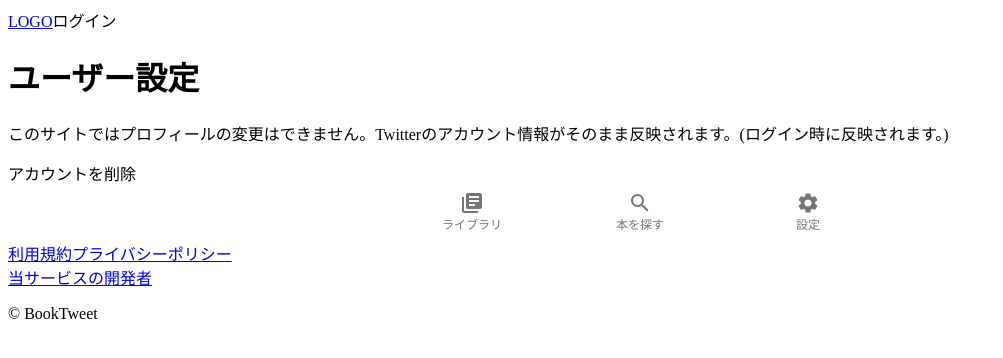
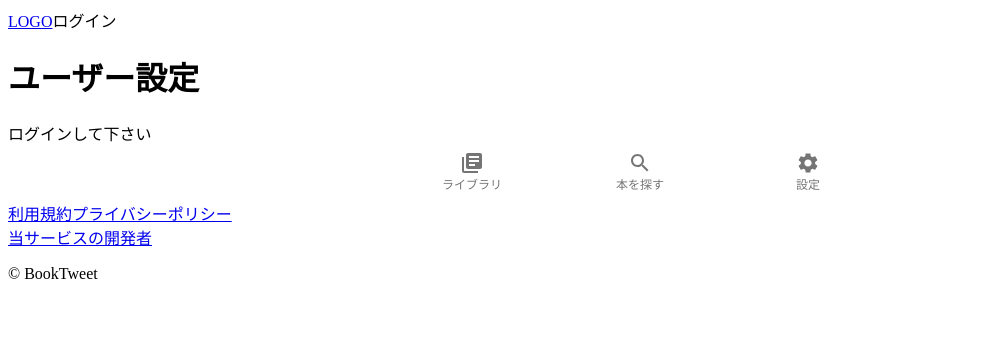
Before and after one commit to welove-t/book-tweet, a Next.js app: page /settings in a window 1280 px wide. Shown: the top 358 px of the page, without its empty margins (0-1003 px from the left). Built offline with nearby package versions, Linux system fonts and the light colour scheme; no server answers.

Commit message:
💄 ユーザーがいない場合の対応

```diff
--- a/pages/settings.tsx
+++ b/pages/settings.tsx
@@ -15,9 +15,6 @@ const Settings = () => {
   const [isOpen, setIsOpen] = useState(false);
   const closeModal = () => {
     setIsOpen(false);
-  };
-  const openModal = () => {
-    setIsOpen(true);
   };
   // アカウント削除
   const deleteUser = () => {
@@ -42,9 +39,9 @@ const Settings = () => {
       <div className="container">
         <h1 className="pt-4 text-center font-bold text-xl">ユーザー設定</h1>
 
+        {user ? (
+          <>
             <div className="pt-8 flex flex-col items-center space-y-4">
-          {user && (
-            <>
               <div className="">
                 <Image
                   src={user.photoURL}
@@ -57,21 +54,25 @@ const Settings = () => {
               <div>
                 <p className="font-semibold">{user.displayName}</p>
               </div>
-            </>
-          )}
 
               <p className="text-gray-600">
                 このサイトではプロフィールの変更はできません。Twitterのアカウント情報がそのまま反映されます。(ログイン時に反映されます。)
               </p>
             </div>
-        <div className="text-right py-4">
+            <div className="text-right pt-8 pb-4">
               <a
                 className="opacity-50 underline hover:opacity-30 cursor-pointer"
                 onClick={() => setIsOpen(true)}
               >
-            アカウントを削除
+                アカウントを削除→
               </a>
             </div>
+          </>
+        ) : (
+          <div className="text-center pt-8 pb-60 text-gray-500">
+            ログインして下さい
+          </div>
+        )}
       </div>
       <Transition appear show={isOpen} as={Fragment}>
         <Dialog
```
Lines whose indentation alone changed are shown as unchanged.
